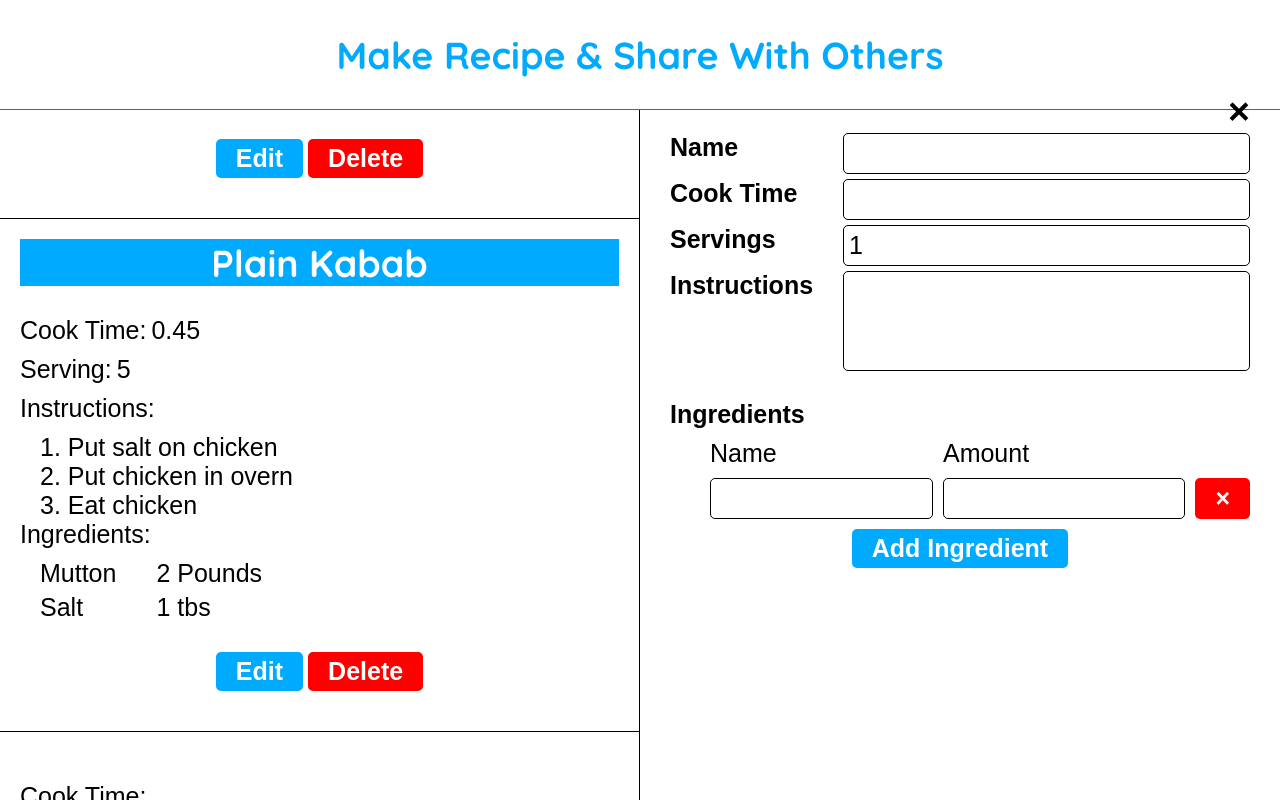
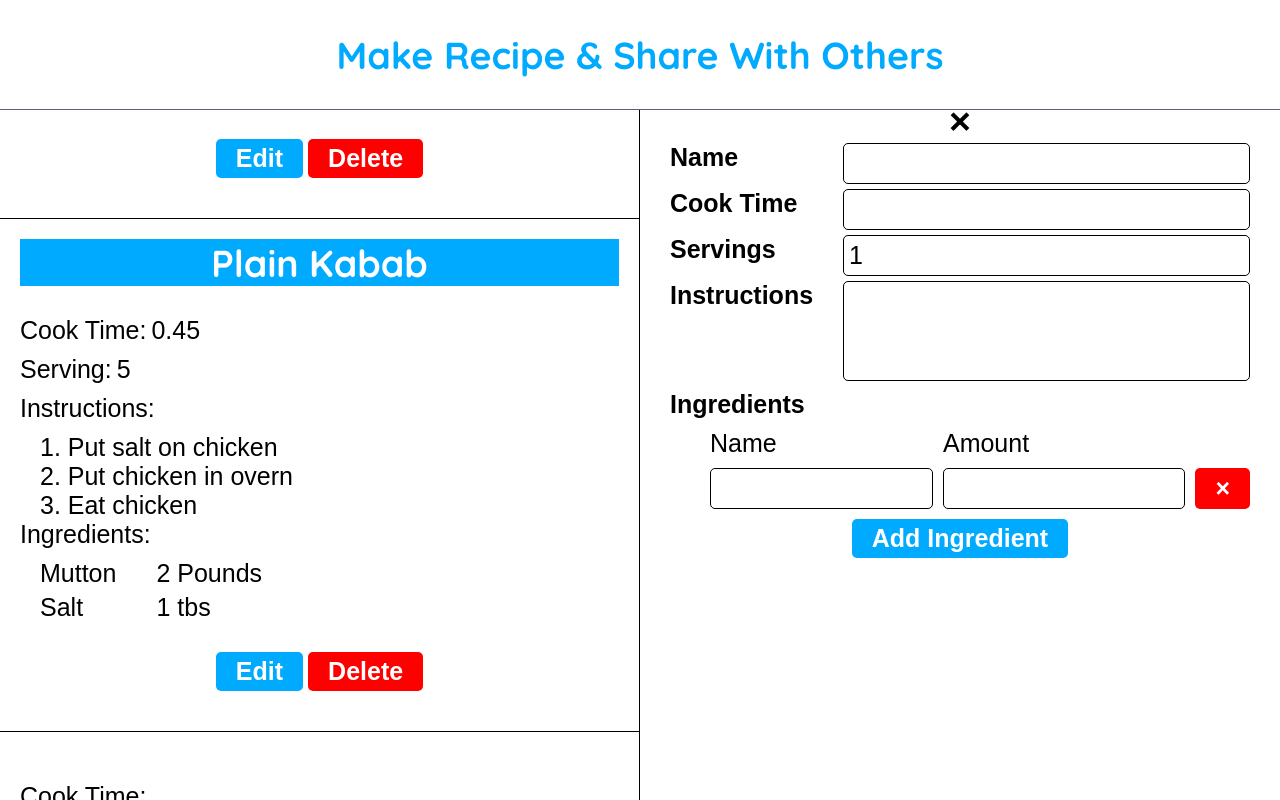
Before and after one commit to mdrazuahammed1020/cooking--recipe-app, a React (Vite) app: page / in a window 1280 px wide. Both pictures are taken after a click on the button "Add Recipe". Shown: the part 917-1717 px from the top of the page. Built offline with nearby package versions, Linux system fonts and the light colour scheme.

Commit message:
add some extra features

```diff
--- a/src/component/RecipeEdit.jsx
+++ b/src/component/RecipeEdit.jsx
@@ -94,7 +94,7 @@ export default function RecipeEdit({ recipe }) {
             />
         </div>
         <br />
-        <label className="recipe-edit__label" >Ingredients</label>
+        <label className="recipe-edit__label label__bf__ingredient" >Ingredients</label>
         <div className="recipe-edit__ingredient-grid">
           <div>Name</div>
           <div>Amount</div>
--- a/src/css/recipe-edit.css
+++ b/src/css/recipe-edit.css
@@ -2,16 +2,16 @@
     position: fixed;
     padding: 30px;
     padding-top: 10px;
-    top: 80px;
+    top: 90px;
     right: 0;
     width: 50%;
-    max-height: 100%;
-    overflow-y: auto;
-    z-index: 200;
+    height: 500px;
+    overflow-y: scroll;
 }
 
 .recipe-edit__remove-button-container{
-    text-align: end;
+    text-align: center;
+
 }
 .recipe-edit__remove-button{
     padding: 0;
@@ -60,6 +60,11 @@ textarea.recipe-edit__input{
     text-align: center;
 }
 
+.label__bf__ingredient{
+    display: block;
+    margin-top: -20px;
+}
+
 @media (max-width: 1000px) {
     .recipe-edit__details-grid,
     .recipe-edit__ingredient-grid{
```
